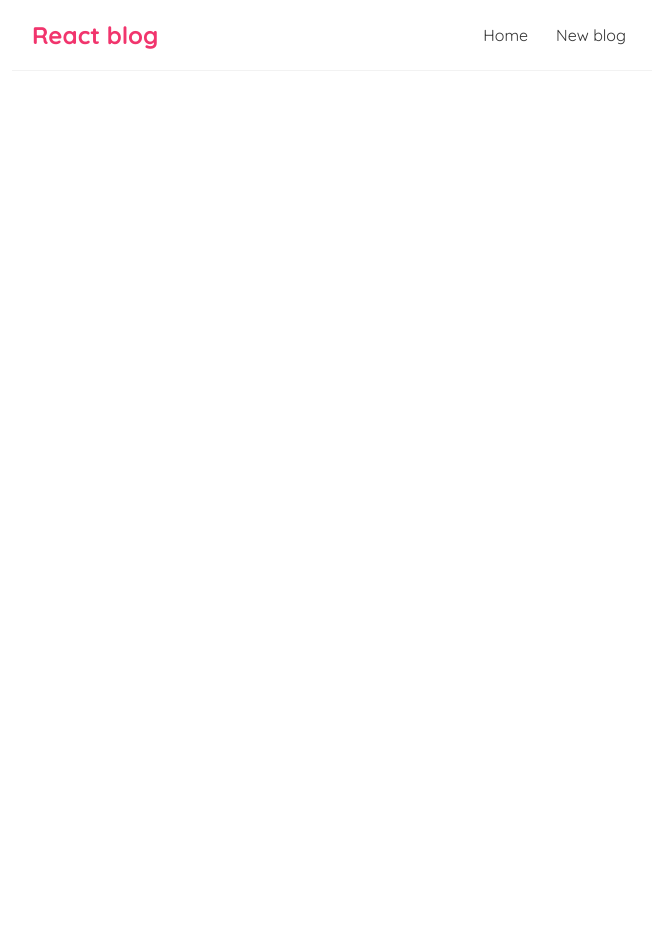
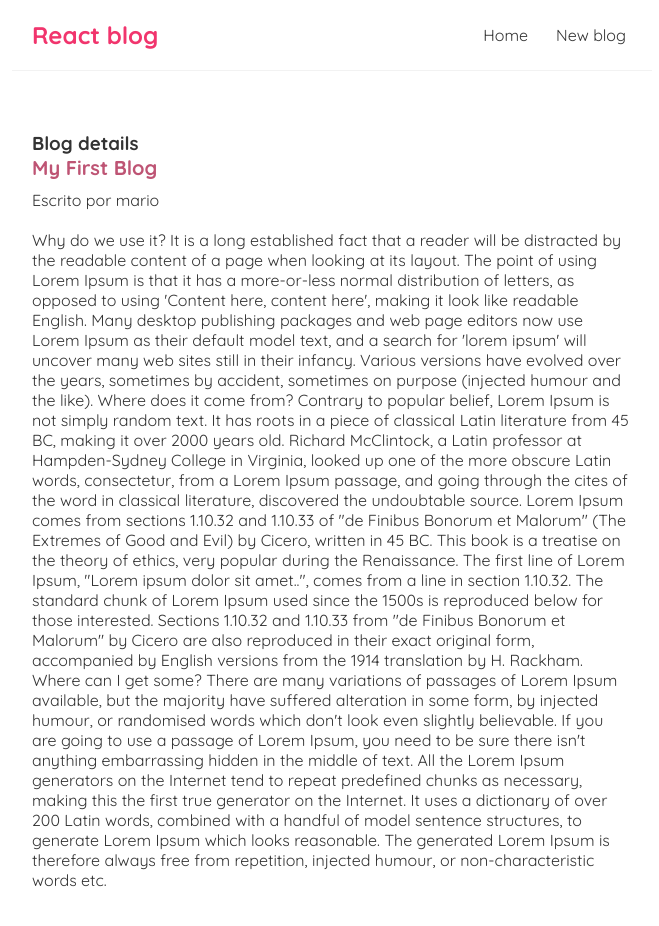
Before and after one commit to juaneugenio/blog-react-training, a React (Create React App) app: page /blogs/1 in a window 1280 px wide. Shown: the top 926 px of the page, without its empty margins (308-967 px from the left). Before the commit the page ends 800 px from the top, so only its background shows below. Built offline with nearby package versions, Linux system fonts and the light colour scheme; data requests are answered from the project's data file.

Commit message:
Hecho hasta el video 26. Seguir con el 27

```diff
--- a/src/App.js
+++ b/src/App.js
@@ -4,6 +4,7 @@ import Home from "./Home";
 import NavBar from "./NavBar";
 import { BrowserRouter as Router, Route, Switch } from "react-router-dom";
 import Create from "./Create";
+import BlogDetails from "./BlogDetails";
 
 function App() {
 	return (
@@ -18,6 +19,9 @@ function App() {
 						<Route path="/create">
 							<Create />
 						</Route>
+						<Route path="/blogs/:id">
+							<BlogDetails />
+						</Route>
 					</Switch>
 				</div>
 			</div>
--- /dev/null
+++ b/src/BlogDetails.jsx
@@ -0,0 +1,29 @@
+/** @format */
+
+import { useParams } from "react-router-dom";
+import useFetch from "./useFetch";
+
+const BlogDetails = () => {
+	const { id } = useParams();
+	const {
+		data: blog,
+		error,
+		isLoading,
+	} = useFetch("http://localhost:8000/blogs/" + id);
+	return (
+		<div className="blog-details">
+			<h3>Blog details</h3>
+			{isLoading && <div>Loading content...</div>}
+			{error && <div>{error}</div>}
+			{blog && (
+				<article>
+					<h2>{blog.title}</h2>
+					<p>Escrito por {blog.author}</p>
+					<div>{blog.body}</div>
+				</article>
+			)}
+		</div>
+	);
+};
+
+export default BlogDetails;
--- a/src/BlogList.jsx
+++ b/src/BlogList.jsx
@@ -1,4 +1,5 @@
 /** @format */
+import { Link } from "react-router-dom";
 
 // const BlogList = (props) => {
 // 	const blogs = props.blogs;
@@ -26,8 +27,10 @@ const BlogList = ({ blogs, title }) => {
 			<h2>{title}</h2>
 			{blogs.map((blog) => (
 				<div className="blog-preview" key={blog.id}>
-					<h2>{blog.title}</h2>
-					<p>Escrito por {blog.author}</p>
+					<Link to={`/blogs/${blog.id}`}>
+						<h2>{blog.title}</h2>
+						<p>Escrito por {blog.author}</p>
+					</Link>
 					{/* lo siguiente es para DELETE un blog y así actualizar el STATE de la app sin el blog que borramos. Para esto se usa SETSTATE. Entonces, creamos un botón que va a disparar la función que se encarga de DELETE el blog.
                Esta función la declaramos directamente en el PRIMER lugar donde recibimos los datos del array, en este caso en Home.jsx y la pasamos como PROPS y luego la imprimimos aquí en el onClick*/}
 				</div>
--- a/src/Home.jsx
+++ b/src/Home.jsx
@@ -8,7 +8,7 @@ const Home = () => {
 		data: blogs,
 		isLoading,
 		error,
-	} = useFetch("http://localhost:8000/blogs");
+	} = useFetch("http://localhost:8000/blogs/");
 
 	return (
 		<div className="home">
--- a/src/index.css
+++ b/src/index.css
@@ -53,3 +53,18 @@
 	color: #be5474;
 	margin-bottom: 8px;
 }
+
+.blog-preview a {
+	text-decoration: none;
+}
+
+/* blog details page */
+
+.blog-details h2 {
+	font-size: 20px;
+	color: #be5474;
+	margin-bottom: 10px;
+}
+.blog-details div {
+	margin: 20px 0;
+}
```
